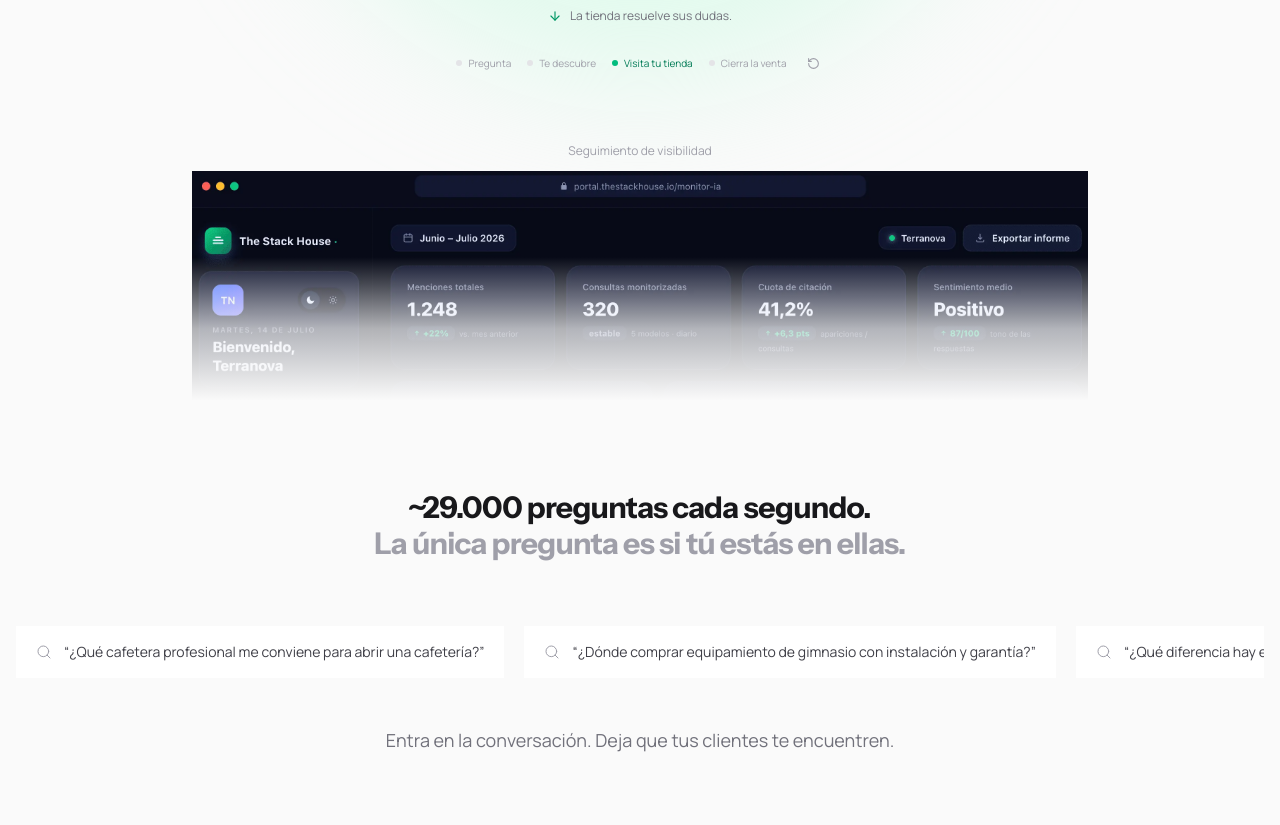
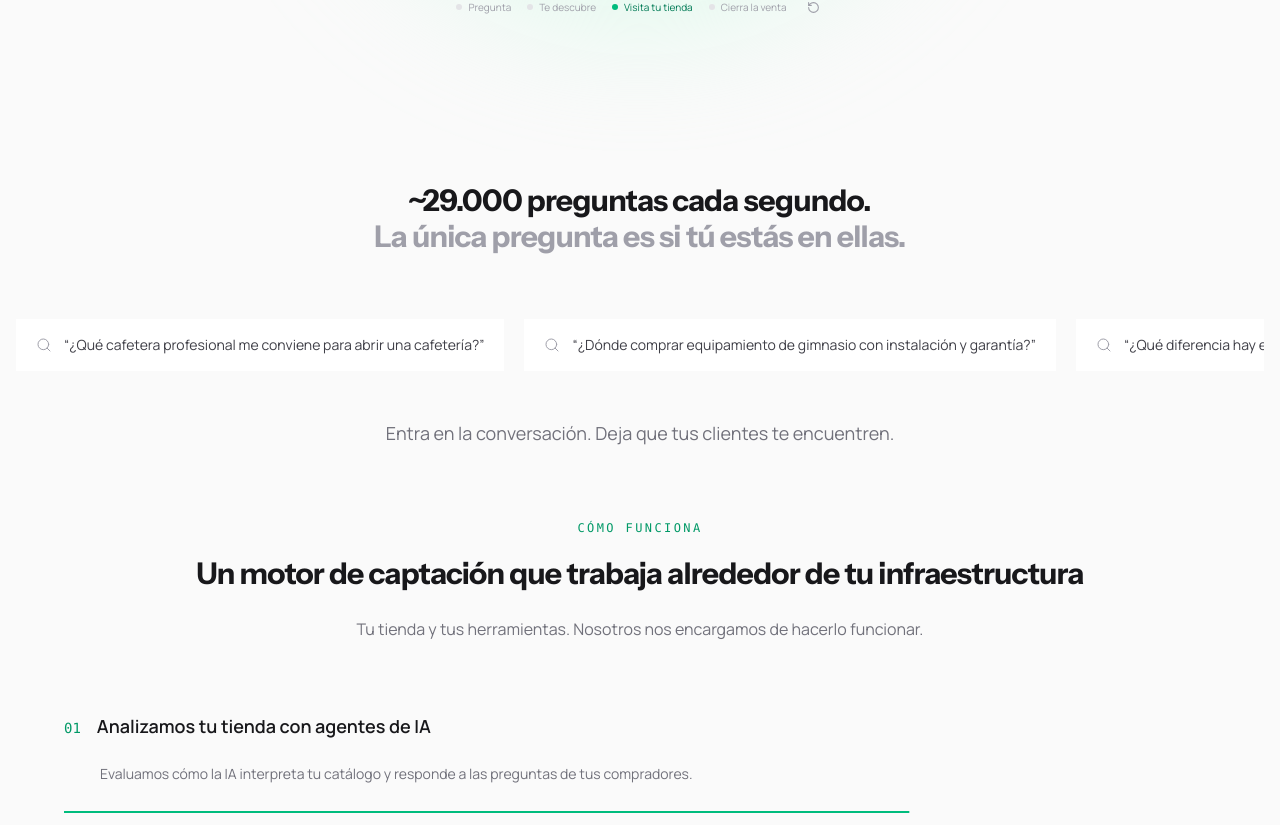
Before and after one commit to reymondar/fintech-26, a Next.js app: page / in a window 1280 px wide. Shown: the part 1395-2220 px from the top of the page. Built offline with nearby package versions, Linux system fonts and the light colour scheme.

Commit message:
Remove landing dashboard preview and supporting labels

```diff
--- a/components/hero.tsx
+++ b/components/hero.tsx
@@ -23,7 +23,7 @@ const textRevealVariants = {
 const platforms = ["ChatGPT", "Perplexity", "Claude", "Gemini"]
 
 export function Hero() {
-  const { t, locale, localizeHref } = useTranslation()
+  const { t, localizeHref } = useTranslation()
 
   const [platformIndex, setPlatformIndex] = useState(0)
 
@@ -107,32 +107,8 @@ export function Hero() {
           </Button>
         </m.div>
 
-        <p className="text-xs text-zinc-400 mb-4">{t("primera revisión sin costo")}</p>
-
         <HeroBuyerJourney />
 
-        {/* Dashboard preview */}
-        <m.div
-          initial={{ opacity: 1, y: 30 }}
-          animate={{ opacity: 1, y: 0 }}
-          transition={{ duration: 0.7, delay: 0.8 }}
-          className="relative mx-auto max-w-4xl mt-4 -mb-16"
-        >
-          <p className="text-xs text-zinc-400 mb-3">{t("Seguimiento de visibilidad")}</p>
-          <div className="relative rounded-t-2xl overflow-hidden">
-            <img
-              src="/dashboard-preview.webp"
-              alt={t("Vista de la herramienta de seguimiento de visibilidad en IA")}
-              className="w-full block"
-            />
-            <div
-              className="absolute inset-0 pointer-events-none"
-              style={{
-                background: 'linear-gradient(to bottom, transparent 30%, rgba(250,250,250,0.7) 55%, rgb(250,250,250) 80%)',
-              }}
-            />
-          </div>
-        </m.div>
       </div>
     </section>
   )
```
